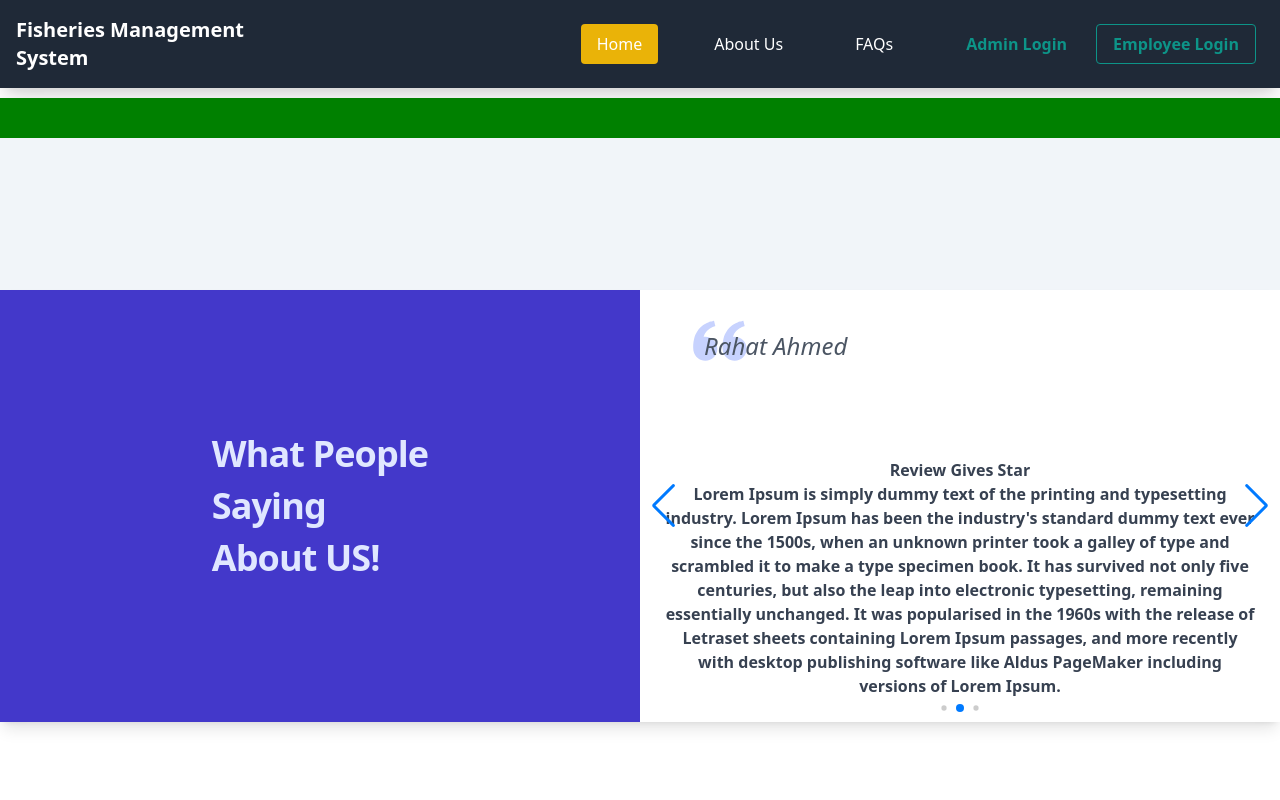
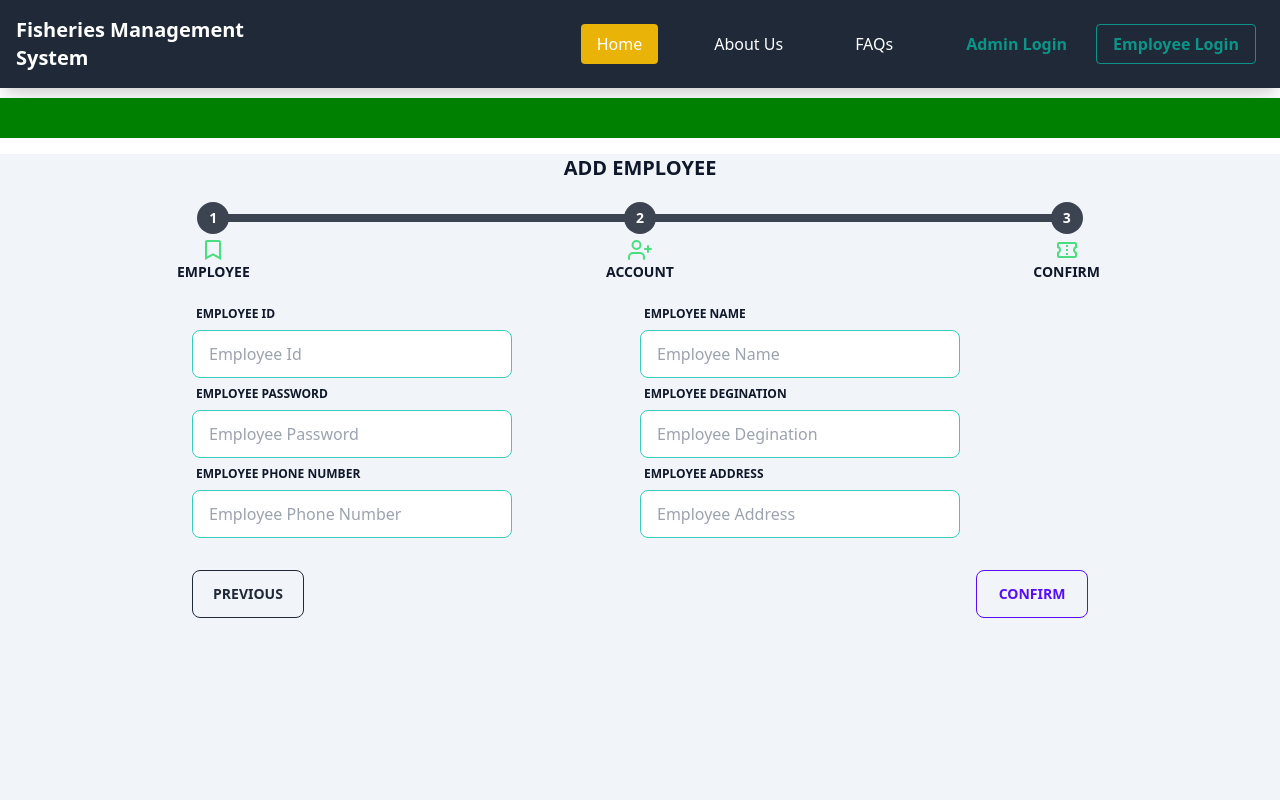
Before and after one commit to Fisheries-Management-System/fisheries-management-system-client, a React (Create React App) app: page / in a window 1280 px wide. Shown: the top 800 px of the page. Built offline with nearby package versions, Linux system fonts and the light colour scheme.

Commit message:
created add employee interface

```diff
--- /dev/null
+++ b/src/Components/AddEmployee/AddEmployee.jsx
@@ -0,0 +1,65 @@
+import React from 'react';
+import { BiBookmark } from "react-icons/bi";
+import { FiUserPlus } from "react-icons/fi";
+import { MdOutlineConfirmationNumber } from "react-icons/md";
+const AddEmployee = () => {
+    return (
+        <div>
+            <div className="container">
+                <h1 class="step step-neutral text-center text-slate-900 text-xl my-4 font-bold">ADD EMPLOYEE</h1>
+            <ul class="steps w-full">
+               <li data-content="1" class="step step-neutral text-slate-900 text-sm font-bold"><span className=" text-green-400 text-2xl">< BiBookmark/> </span>EMPLOYEE</li>
+               <li data-content="2" class="step step-neutral text-slate-900 text-sm font-bold"><span className=" text-green-400 text-2xl">< FiUserPlus/> </span> ACCOUNT</li>
+               <li data-content="3" class="step step-neutral text-slate-900 text-sm font-bold"><span className=" text-green-400 text-2xl">< MdOutlineConfirmationNumber/> </span>CONFIRM</li>
+
+           </ul>
+             <div className="my-4 mx-48">
+                <form>
+                    <div className="grid grid-cols-2">
+                <div>
+                <label class="label">
+                 <span class="text-slate-900 text-xs font-bold">EMPLOYEE ID</span></label>
+                <input type="text" placeholder="Employee Id" class="input input-bordered input-accent  w-full max-w-xs" />
+                    </div>
+                <div>
+                <label class="label">
+                 <span class="text-slate-900 text-xs font-bold">EMPLOYEE NAME</span></label>
+                <input type="text" placeholder="Employee Name" class="input input-bordered input-accent w-full max-w-xs" />
+                    </div>
+                <div>
+                <label class="label">
+                 <span class="text-slate-900 text-xs font-bold">EMPLOYEE PASSWORD</span></label>
+                <input type="text" placeholder="Employee Password" class="input input-bordered input-accent w-full max-w-xs" />
+                    </div>
+                <div>
+                <label class="label">
+                 <span class="text-slate-900 text-xs font-bold">EMPLOYEE DEGINATION</span></label>
+                <input type="text" placeholder="Employee Degination" class="input input-bordered input-accent w-full max-w-xs" />
+                    </div>
+                <div>
+                <label class="label">
+                 <span class="text-slate-900 text-xs font-bold">EMPLOYEE PHONE NUMBER</span></label>
+                <input type="text" placeholder="Employee Phone Number" class="input input-bordered input-accent w-full max-w-xs" />
+                    </div>
+                <div>
+                <label class="label">
+                 <span class="text-slate-900 text-xs font-bold">EMPLOYEE ADDRESS</span></label>
+                <input type="text" placeholder="Employee Address" class="input input-bordered input-accent w-full max-w-xs" />
+                    </div>
+
+                    </div>
+                    <div className="my-8 grid grid-cols-2 gap-96">
+                    <button class="btn mr-36 btn-outline">Previous</button>
+                    <button class="btn ml-36 btn-outline btn-primary ">Confirm</button>
+
+                    </div>
+                </form>
+            </div>
+
+            </div>
+
+        </div>
+    );
+};
+
+export default AddEmployee;
--- a/src/Components/HomePage/Testimonial/Review.jsx
+++ b/src/Components/HomePage/Testimonial/Review.jsx
@@ -8,10 +8,12 @@ import "swiper/css";
 import "swiper/css/navigation";
 import "swiper/css/pagination";
 import "swiper/css/scrollbar";
+import AddEmployee from "../../AddEmployee/AddEmployee";
 
 const Review = () => {
   return (
     <>
+    <AddEmployee></AddEmployee>
       <div className="pt-28">
         <div className="mt-10  container mx-auto bg-white flex flex-col md:flex-row shadow-lg overflow-hidden ">
           <div className=" w-[100%] relative hidden  py-2 md:py-24 bg-indigo-700 md:w-1/2 lg:flex flex-col item-center justify-center">
@@ -84,6 +86,7 @@ const Review = () => {
           </div>
         </div>
       </div>
+
     </>
   );
 };
```
Also changed, not shown: 2 other files (tests, documents, lock files or other folders).
